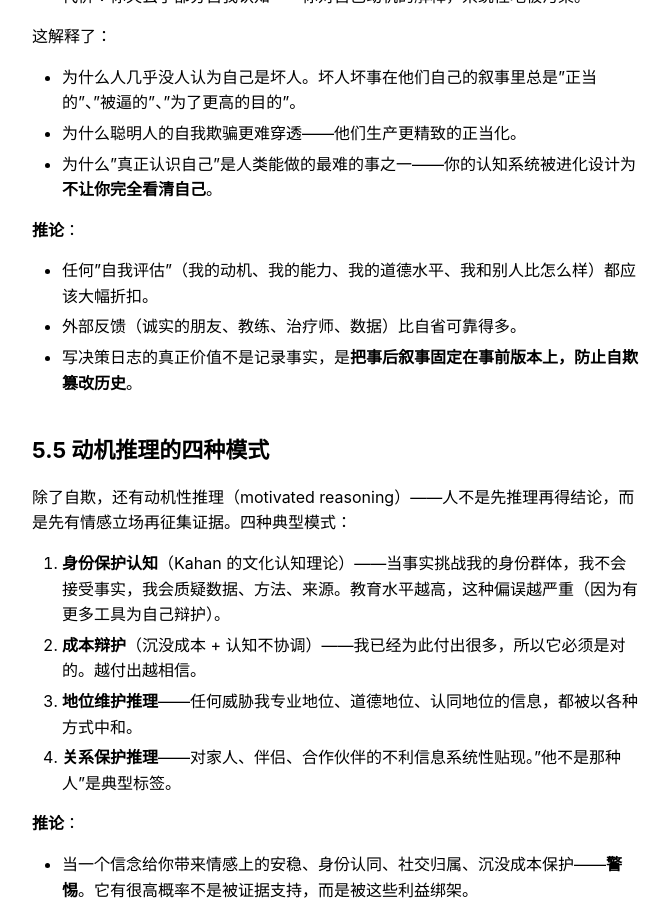
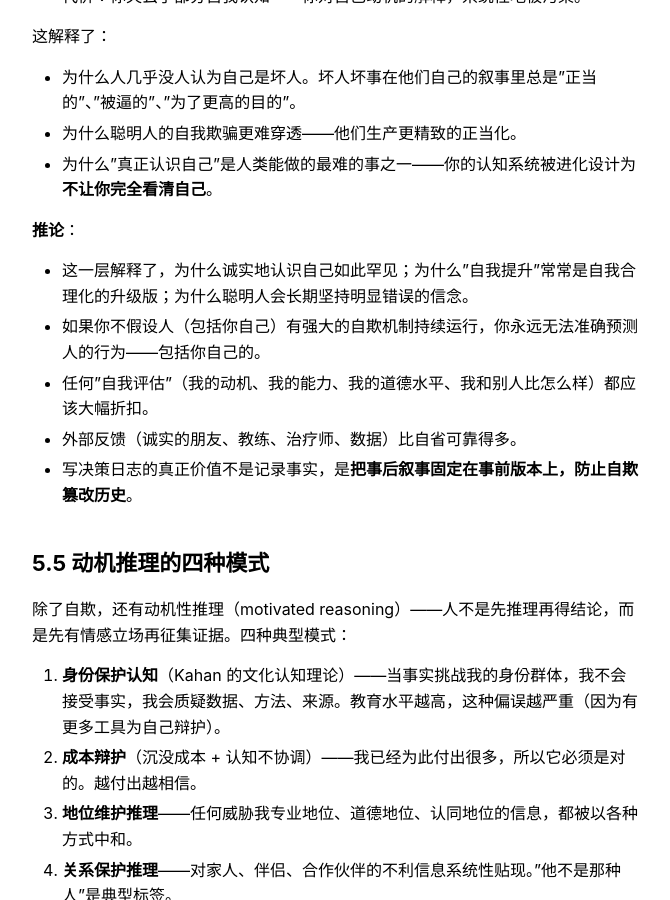
Before and after one commit to elemer1/elemer1.github.io, a Jekyll site: the page built from _markdown/人性的生成器.md, in a window 1280 px wide and 900 px high, scrolled down 19005 px. Shown: the whole window, without its empty margins (303-973 px from the left). Built offline with Jekyll 4.4.1, drawn with Linux system fonts in a browser that asks for light colours.

Commit message:
Update 人性的生成器.md

```diff
--- a/_markdown/人性的生成器.md
+++ b/_markdown/人性的生成器.md
@@ -531,6 +531,8 @@ Robert Trivers 的理论，是我个人认为过去 50 年关于人的最重要
 - 为什么"真正认识自己"是人类能做的最难的事之一——你的认知系统被进化设计为**不让你完全看清自己**。
 
 **推论**：
+- 这一层解释了，为什么诚实地认识自己如此罕见；为什么"自我提升"常常是自我合理化的升级版；为什么聪明人会长期坚持明显错误的信念。
+- 如果你不假设人（包括你自己）有强大的自欺机制持续运行，你永远无法准确预测人的行为——包括你自己的。
 - 任何"自我评估"（我的动机、我的能力、我的道德水平、我和别人比怎么样）都应该大幅折扣。
 - 外部反馈（诚实的朋友、教练、治疗师、数据）比自省可靠得多。
 - 写决策日志的真正价值不是记录事实，是**把事后叙事固定在事前版本上，防止自欺篡改历史**。
```
